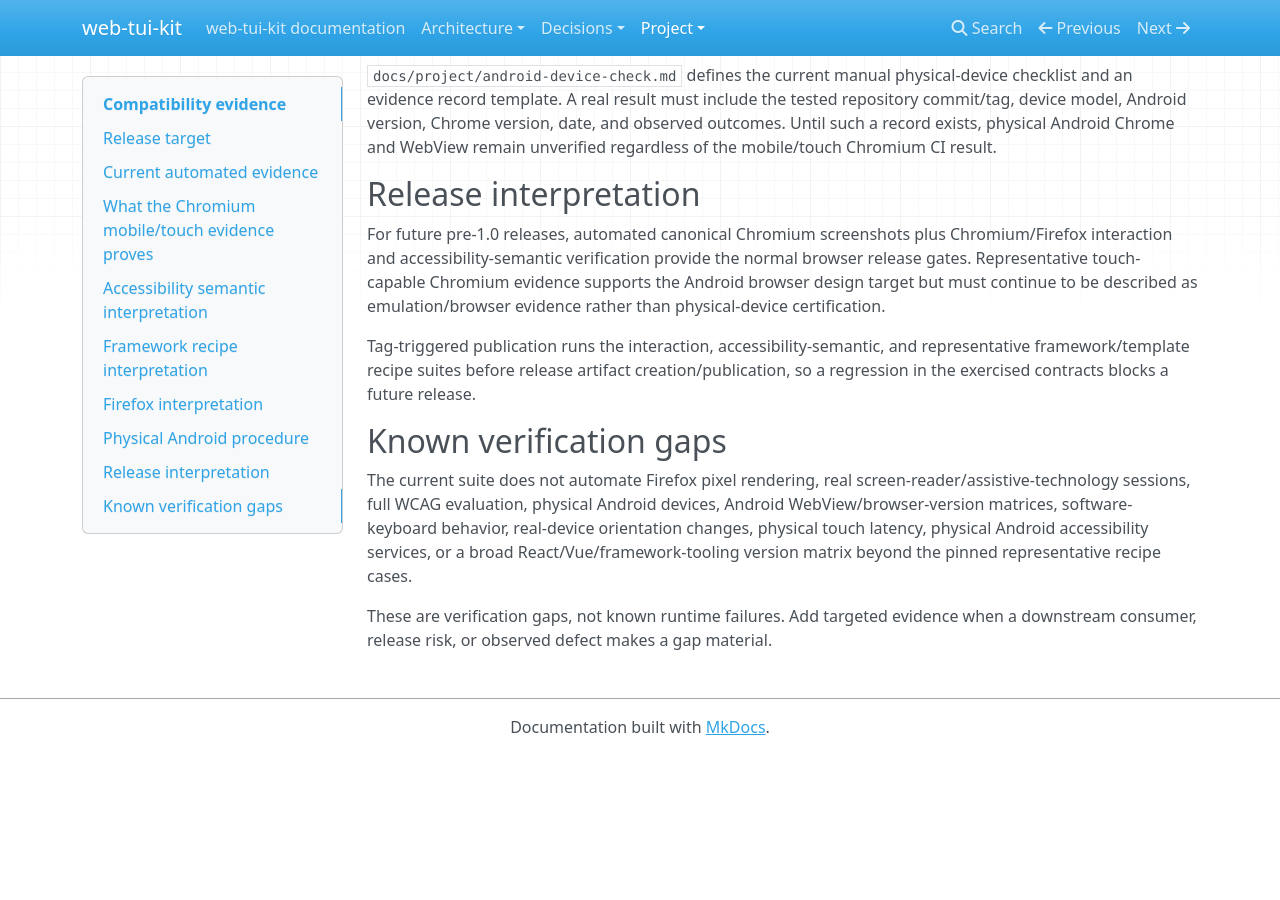
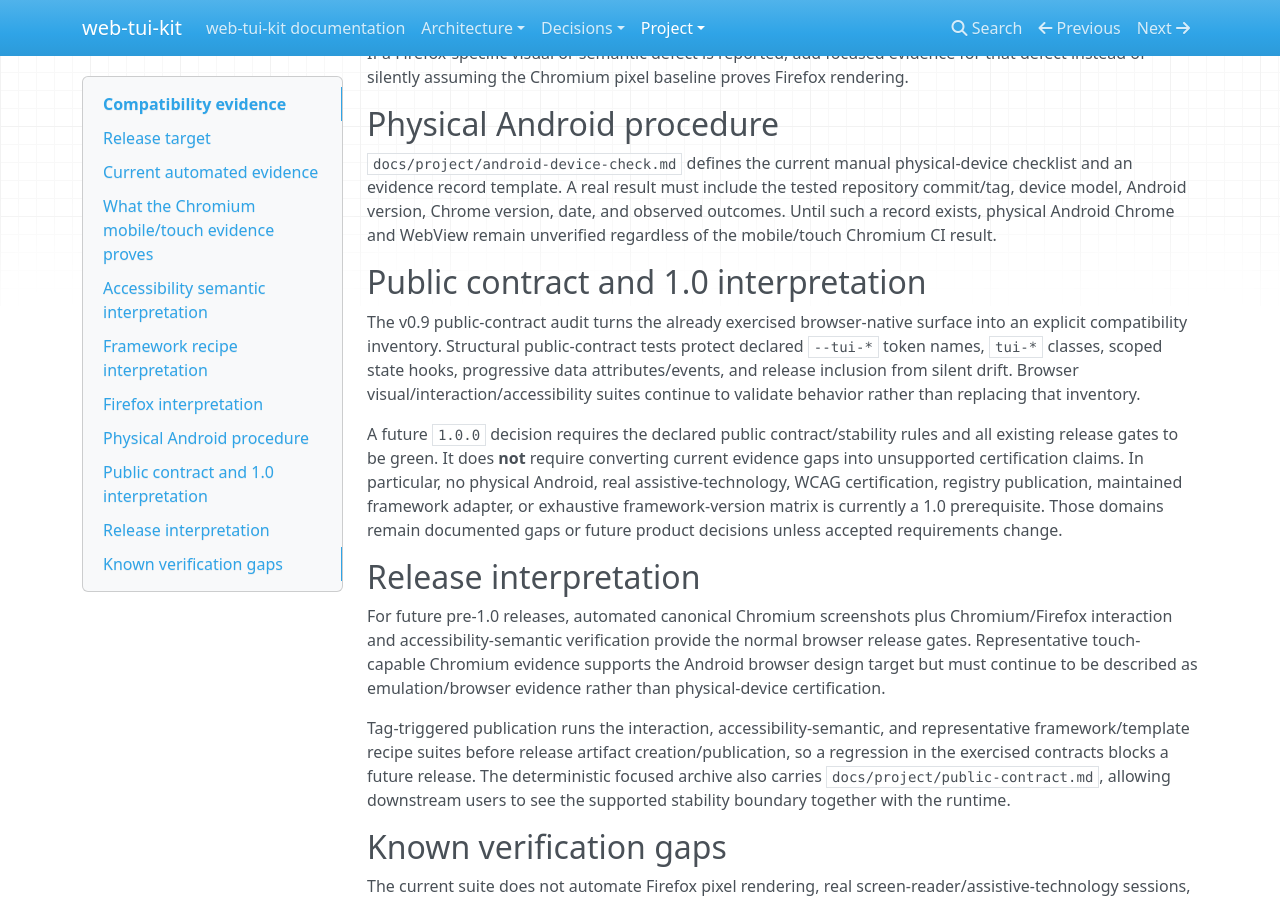
Before and after one commit to 1990jk1990/web-tui-kit, an MkDocs documentation site: the page built from docs/project/compatibility.md, in a window 1280 px wide and 900 px high, scrolled down 3045 px. Built offline with MkDocs 1.6.1, drawn with Linux system fonts in a browser that asks for light colours; nearby versions of some CDN libraries; before the commit the page ends 3800 px from its top, so only the background shows below that; some of the changed text lies outside the part shown.

Commit message:
docs: relate compatibility evidence to public contract

```diff
--- a/docs/project/compatibility.md
+++ b/docs/project/compatibility.md
@@ -1,6 +1,8 @@
 # Compatibility evidence
 
 This page records what the project has actually exercised. It is intentionally more conservative than the compatibility targets in OpenSpec.
+
+Compatibility evidence and public API stability are separate concerns. `docs/project/public-contract.md` defines which runtime names/semantic relationships consumers may rely on; this page records environments in which those contracts have actually been exercised.
 
 ## Release target
 
@@ -55,11 +57,17 @@ If a Firefox-specific visual or semantic defect is reported, add focused evidenc
 
 `docs/project/android-device-check.md` defines the current manual physical-device checklist and an evidence record template. A real result must include the tested repository commit/tag, device model, Android version, Chrome version, date, and observed outcomes. Until such a record exists, physical Android Chrome and WebView remain unverified regardless of the mobile/touch Chromium CI result.
 
+## Public contract and 1.0 interpretation
+
+The v0.9 public-contract audit turns the already exercised browser-native surface into an explicit compatibility inventory. Structural public-contract tests protect declared `--tui-*` token names, `tui-*` classes, scoped state hooks, progressive data attributes/events, and release inclusion from silent drift. Browser visual/interaction/accessibility suites continue to validate behavior rather than replacing that inventory.
+
+A future `1.0.0` decision requires the declared public contract/stability rules and all existing release gates to be green. It does **not** require converting current evidence gaps into unsupported certification claims. In particular, no physical Android, real assistive-technology, WCAG certification, registry publication, maintained framework adapter, or exhaustive framework-version matrix is currently a 1.0 prerequisite. Those domains remain documented gaps or future product decisions unless accepted requirements change.
+
 ## Release interpretation
 
 For future pre-1.0 releases, automated canonical Chromium screenshots plus Chromium/Firefox interaction and accessibility-semantic verification provide the normal browser release gates. Representative touch-capable Chromium evidence supports the Android browser design target but must continue to be described as emulation/browser evidence rather than physical-device certification.
 
-Tag-triggered publication runs the interaction, accessibility-semantic, and representative framework/template recipe suites before release artifact creation/publication, so a regression in the exercised contracts blocks a future release.
+Tag-triggered publication runs the interaction, accessibility-semantic, and representative framework/template recipe suites before release artifact creation/publication, so a regression in the exercised contracts blocks a future release. The deterministic focused archive also carries `docs/project/public-contract.md`, allowing downstream users to see the supported stability boundary together with the runtime.
 
 ## Known verification gaps
 
```
